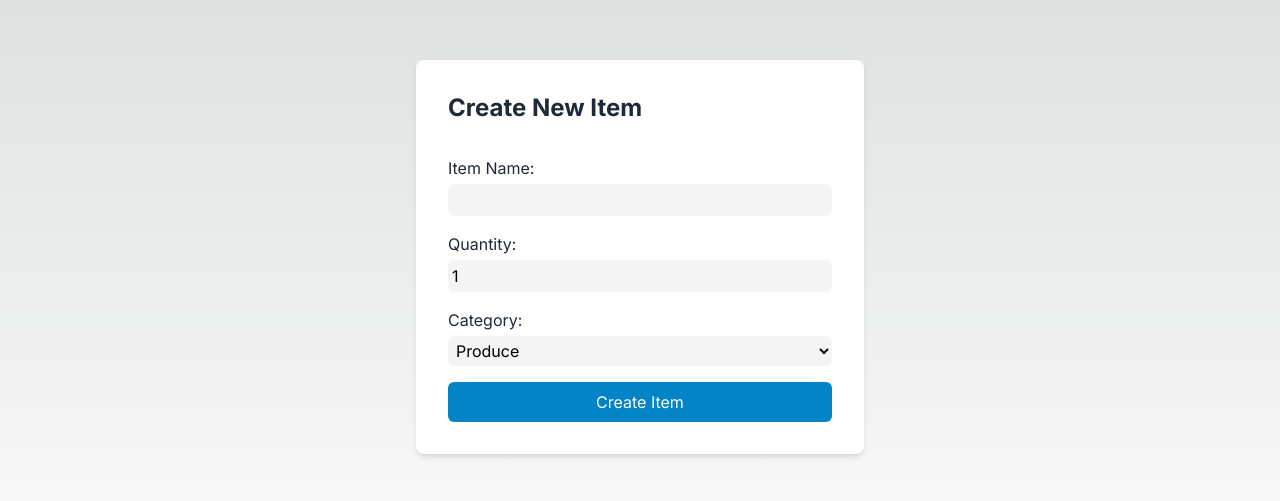
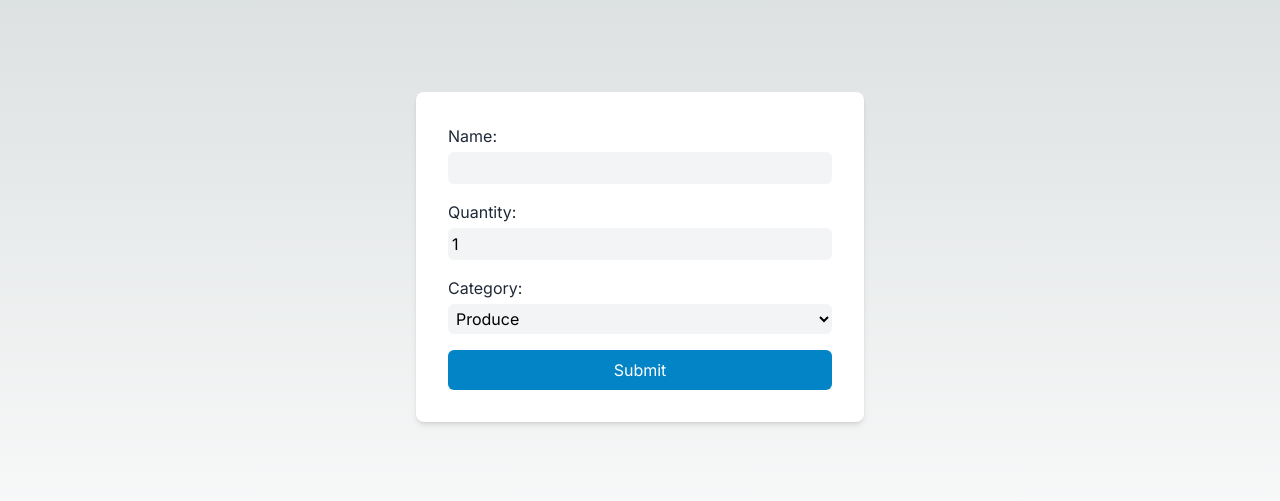
Before and after one commit to mosmee21/cprg306-assignments, a Next.js app: page /week4 in a window 1280 px wide. Shown: the part 143-644 px from the top of the page. Built offline with nearby package versions, Linux system fonts and the light colour scheme.

Commit message:
Update new-item.js

```diff
--- a/app/week4/new-item.js
+++ b/app/week4/new-item.js
@@ -19,12 +19,10 @@ export default function NewItem() {
     <main>
       <div className="min-h-screen bg-blue-gray-100 flex items-center justify-center">
         <div className="w-full max-w-md bg-white p-8 rounded-lg shadow-md">
-          <h1 className="text-2xl text-gray-800 font-bold mb-8">
-            Create New Item
-          </h1>
+
           <form onSubmit={handleSubmit}>
             <label className="block mb-4">
-              <span className="text-gray-800">Item Name:</span>
+              <span className="text-gray-800">Name:</span>
               <input
                 type="text"
                 required
@@ -73,7 +71,7 @@ export default function NewItem() {
               type="submit"
               className="w-full py-2 px-4 bg-sky-600 hover:bg-sky-500 rounded-md text-white"
             >
-              Create Item
+              Submit
             </button>
           </form>
         </div>
```
